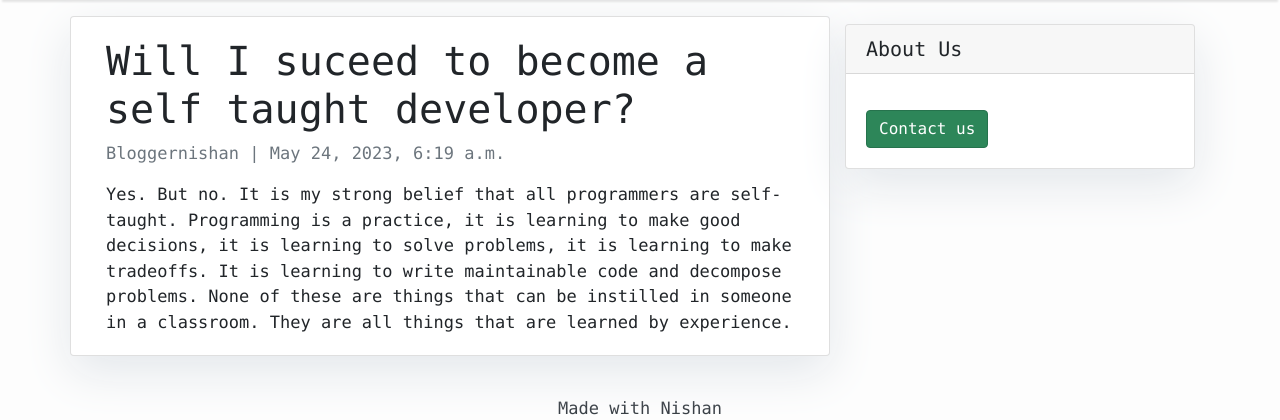
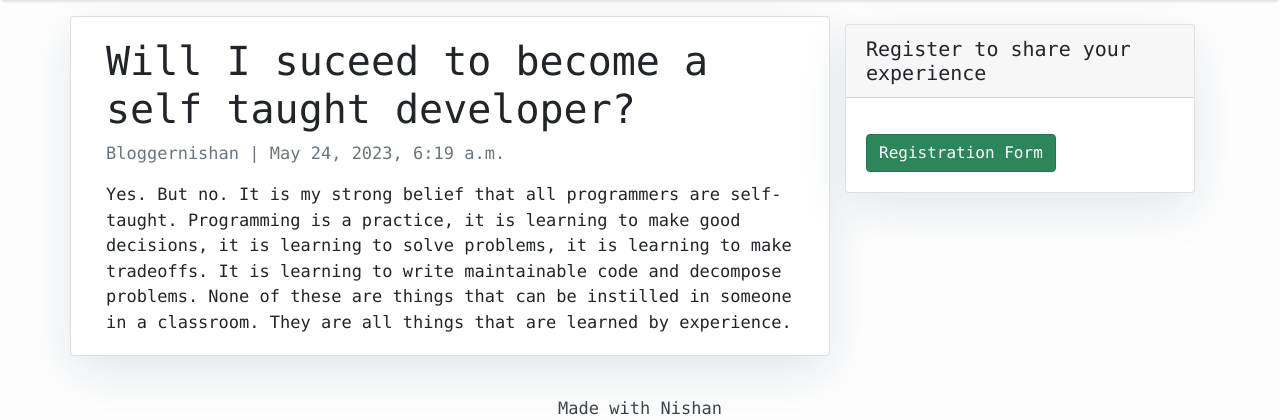
Before and after one commit to Nishankd/NishanBlogProject, a Django app: page /article/1 in a window 1280 px wide. Shown: the part 58-478 px from the top of the page. Run offline with Django 4.2, Linux system fonts and the light colour scheme; data comes from the database, SQL or seed files in the repository; some libraries are stand-ins or nearby versions.

Commit message:
new changes to add registration form

```diff
--- a/nishanblogweb/blogwebsite/models.py
+++ b/nishanblogweb/blogwebsite/models.py
@@ -1,6 +1,10 @@
 import datetime
 from django.db import models
 from django.utils import timezone
+from django import forms
+from django.contrib.auth.forms import UserCreationForm
+from django.contrib.auth.models import User
+
 
 # Create your models here.
 
@@ -22,3 +26,11 @@ class Article(models.Model):
 
     def __str__(self):
         return self.title
+
+
+class RegistrationForm(UserCreationForm):
+    email = forms.EmailField()
+
+    class Meta:
+        model = User
+        fields = ['username', 'email', 'password1', 'password2']
--- a/nishanblogweb/blogwebsite/urls.py
+++ b/nishanblogweb/blogwebsite/urls.py
@@ -4,4 +4,5 @@ from . import views
 urlpatterns = [
     path('', views.ArticleListView.as_view(), name='home'),
     path('article/<int:pk>', views.ArticleDetailView.as_view(), name='detail'),
+    path('register/', views.register, name = 'register')
 ]
--- a/nishanblogweb/blogwebsite/views.py
+++ b/nishanblogweb/blogwebsite/views.py
@@ -1,6 +1,7 @@
-from django.shortcuts import render
+from django.shortcuts import render, redirect
 from django.views.generic import ListView, DetailView
 from .models import Article
+from .models import RegistrationForm
 
 # Create your views here.
 class ArticleListView(ListView):
@@ -10,3 +11,15 @@ class ArticleListView(ListView):
 class ArticleDetailView(DetailView):
     model = Article
     template_name = 'detail.html'
+
+def register(request):
+    if request.method == 'POST':
+        form = RegistrationForm(request.POST)
+        if form.is_valid():
+            form.save()
+            return redirect('home')
+        else:
+            print("Invalid Details")
+    else:
+        form = RegistrationForm
+    return render(request, 'register.html', {'form': form})
--- /dev/null
+++ b/nishanblogweb/templates/register.html
@@ -0,0 +1,5 @@
+<form method="post">
+    {% csrf_token %}
+    {{ form.as_p }}
+    <button type="submit">Register</button>
+  </form>
--- a/nishanblogweb/templates/sidebar.html
+++ b/nishanblogweb/templates/sidebar.html
@@ -10,11 +10,11 @@
 <!-- Sidebar Widgets Column -->
 <div class="col-md-4 float-right ">
 <div class="card my-4">
-        <h5 class="card-header">About Us</h5>
+        <h5 class="card-header">Register to share your experience</h5>
     <div class="card-body">
         <p class="card-text"></p>
-        <a href="#"
-           class="btn btn-danger">Contact us</a>
+        <a href="register/"
+           class="btn btn-danger">Registration Form</a>
     </div>
 </div>
 </div>
```
